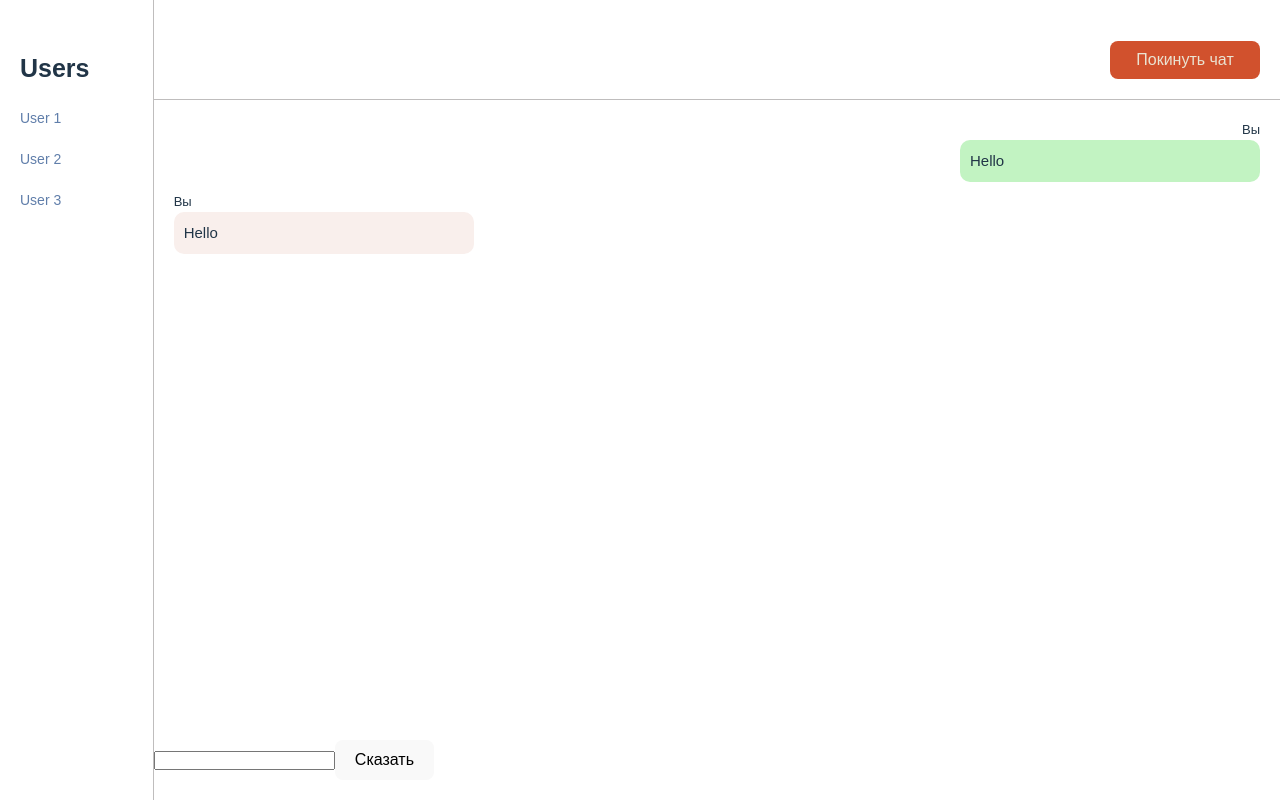
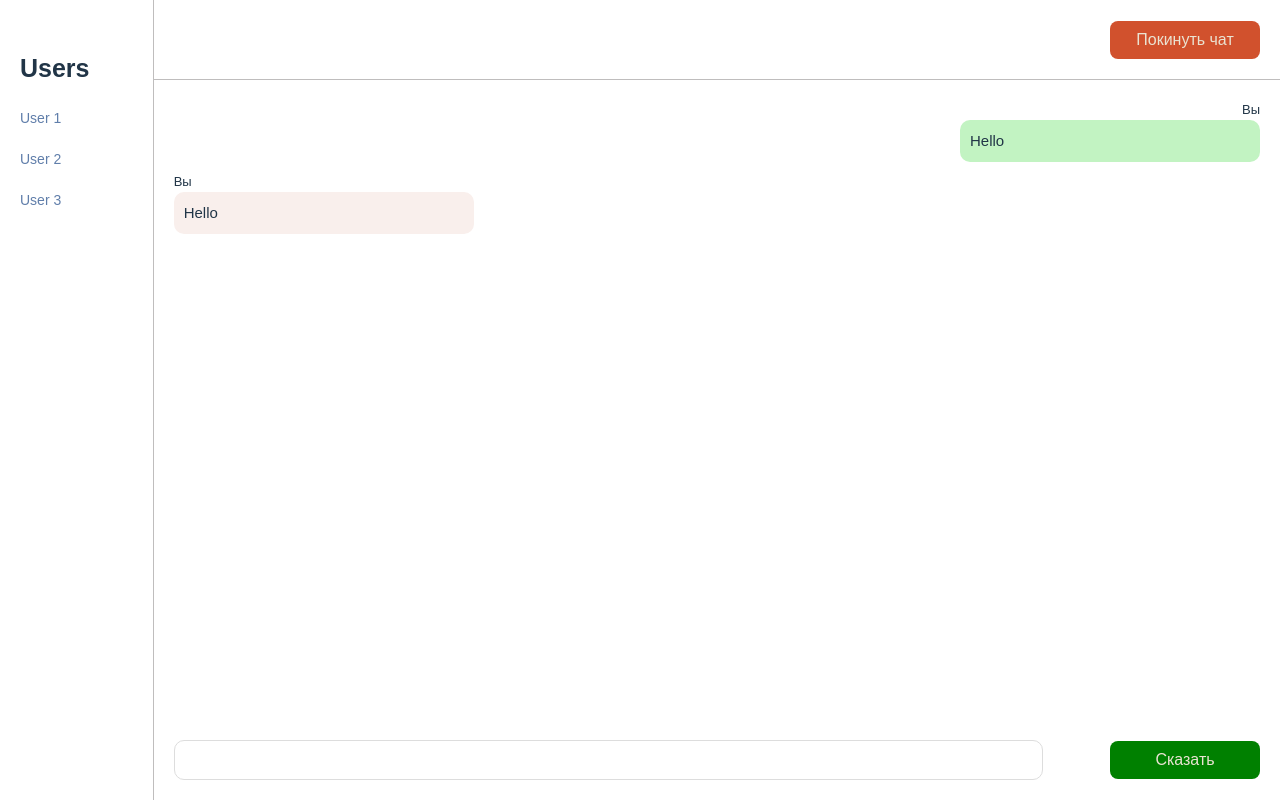
Before and after one commit to SweatShot/websocket-chat-app, a React (Vite) app in the folder client/: page /chat in a window 1280 px wide. Built offline with nearby package versions, Linux system fonts and the light colour scheme; no server answers.

Commit message:
add: стили для message

```diff
--- a/client/src/components/chat/components/message-block/message-block.jsx
+++ b/client/src/components/chat/components/message-block/message-block.jsx
@@ -2,10 +2,10 @@
 
 export const MessageBlock = () => {
   return (
-    <div className="message-block">
-      <form>
-        <input type="text" className="user-message" />
-        <button>Сказать</button>
+    <div className={styles.messageBlock}>
+      <form className={styles.form}>
+        <input type="text" className={styles.userMessage} />
+        <button className={styles.btn}>Сказать</button>
       </form>
     </div>
   );
--- a/client/src/components/chat/components/message-block/styles.module.css
+++ b/client/src/components/chat/components/message-block/styles.module.css
@@ -0,0 +1,35 @@
+.messageBlock {
+    padding: 20px;
+    height: 10vh;
+}
+
+.form {
+    width: 100%;
+    height: 100%;
+    display: flex;
+    align-items: center;
+    justify-content: space-between;
+}
+
+.userMessage {
+    width: 80%;
+    height: 100%;
+    border-radius: 10px;
+    border: 1px solid #ddd;
+    outline: none;
+    padding: 15px;
+}
+
+.btn {
+    width: 150px;
+    background-color: green;
+    padding: 10px;
+    border: none;
+    outline: none;
+    color: #eae3d2;
+    cursor: pointer;
+}
+
+btn:hover {
+    background-color: rgb(129, 201, 129);
+}
```
